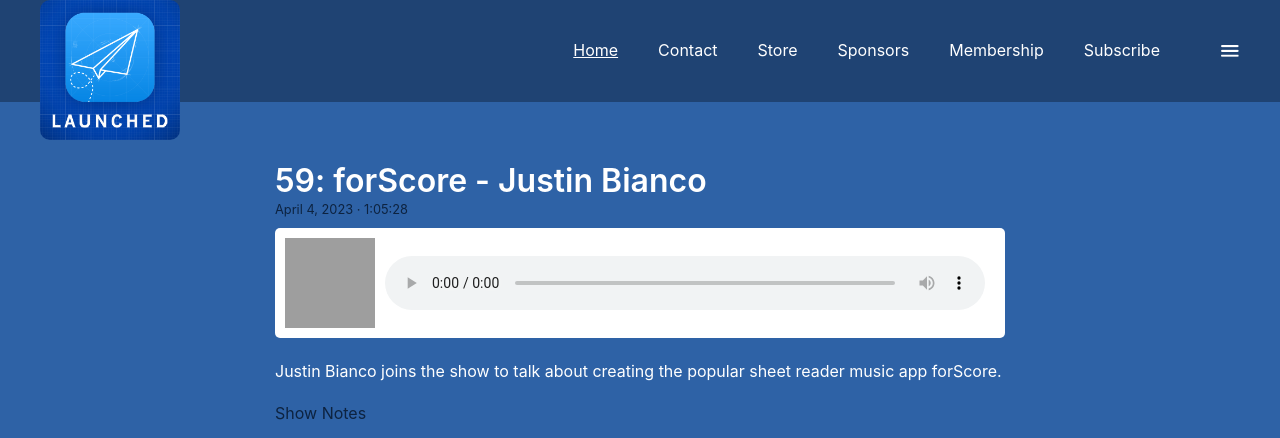
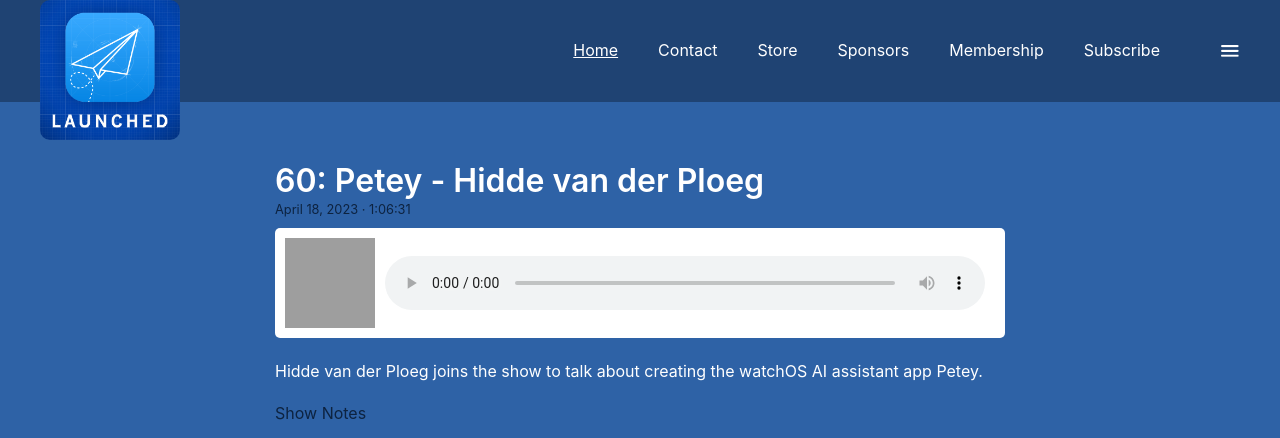
Before and after one commit to charliemchapman/launchedfm-site-v2, a Jekyll site: the page built from index.html, in a window 1280 px wide and 900 px high, cut to the strip 0-438 px from the top of the window. Built offline with Jekyll 4.4.1, drawn with Linux system fonts in a browser that asks for light colours; the list of posts is cut into pages by our own code; some of the changed text lies outside the part shown; grey boxes are pictures that could not be loaded.

Commit message:
added hidde episode; raised rate to

```diff
--- /dev/null
+++ b/_posts/2023-4-18-60-Petey-HiddevanderPloeg.md
@@ -0,0 +1,45 @@
+---
+title: "60: Petey - Hidde van der Ploeg"
+description: "Hidde van der Ploeg joins the show to talk about creating the watchOS AI assistant app Petey."
+duration: "1:06:31"
+audioUrl: "https://aphid.fireside.fm/d/1437767933/65632ad5-59b2-4e30-82d1-13845dce07dd/ab73f3cc-91a2-4330-a264-87932f764096.mp3"
+image: "https://assets.fireside.fm/file/fireside-images/podcasts/images/6/65632ad5-59b2-4e30-82d1-13845dce07dd/episodes/a/ab73f3cc-91a2-4330-a264-87932f764096/cover.jpg"
+slug: "60-Petey-HiddevanderPloeg"
+---
+
+<p>Hidde van der Ploeg joins the show to talk about creating the watchOS AI assistant app Petey.</p>
+
+<h4>Edited by</h4>
+
+<p><a href="https://mastodon.online/@refactoredd" rel="nofollow">Jonathan Ruiz</a></p>
+
+<h3>Episode Sponsors</h3>
+
+<p><strong><a href="https://www.revenuecat.com/" rel="nofollow">RevenueCat</a></strong></p>
+
+<h3>Links &amp; Show Notes</h3>
+
+<ul>
+<li><a href="https://mastodon.design/@hidde" rel="nofollow">Hidde on Mastodon</a></li>
+<li><a href="https://twitter.com/hiddevdploeg" rel="nofollow">Hidde on Twitter</a></li>
+<li><a href="https://apps.apple.com/nl/developer/modum-b-v/id917457194" rel="nofollow">Hidde&#39;s Apps</a></li>
+<li><a href="https://apps.apple.com/us/app/petey-ai-assistant/id6446047813" rel="nofollow">Petey - AI Assistant</a></li>
+<li><a href="https://9to5mac.com/2023/03/29/petey-gpt-app-for-apple-watch-coming-to-ios/" rel="nofollow">9to5Mac article about Petey Beta</a></li>
+<li><a href="https://www.gosquared.com/" rel="nofollow">GoSquared</a></li>
+<li><a href="https://twitter.com/mike_matas" rel="nofollow">Mike Matas</a></li>
+<li><a href="https://jasperhauser.nl/" rel="nofollow">Jasper Hauser</a></li>
+<li><a href="https://twitter.com/jordibruin?lang=en" rel="nofollow">Jordi Bruin</a></li>
+</ul>
+
+<h3>Support Launched</h3>
+
+<p>⭐️ <a href="http://membership.launchedfm.com/" rel="nofollow">Become a member</a> to support the show and get ad-free episodes!</p>
+
+<h3>More Launched</h3>
+
+<ul>
+<li>Website - <a href="https://launchedfm.com" rel="nofollow">launchedfm.com</a></li>
+<li>Twitter - <a href="https://twitter.com/launchedfm" rel="nofollow">@LaunchedFM</a></li>
+<li>Mastodon - <a href="https://mastodon.social/@Launched" rel="nofollow">@Launched@mastodon.social</a></li>
+<li><a href="https://launchedfm.com/sponsors" rel="nofollow">Become a sponsor</a></li>
+</ul>
```
Also changed, not shown: pages/sponsors.md (+1 -1 lines).
